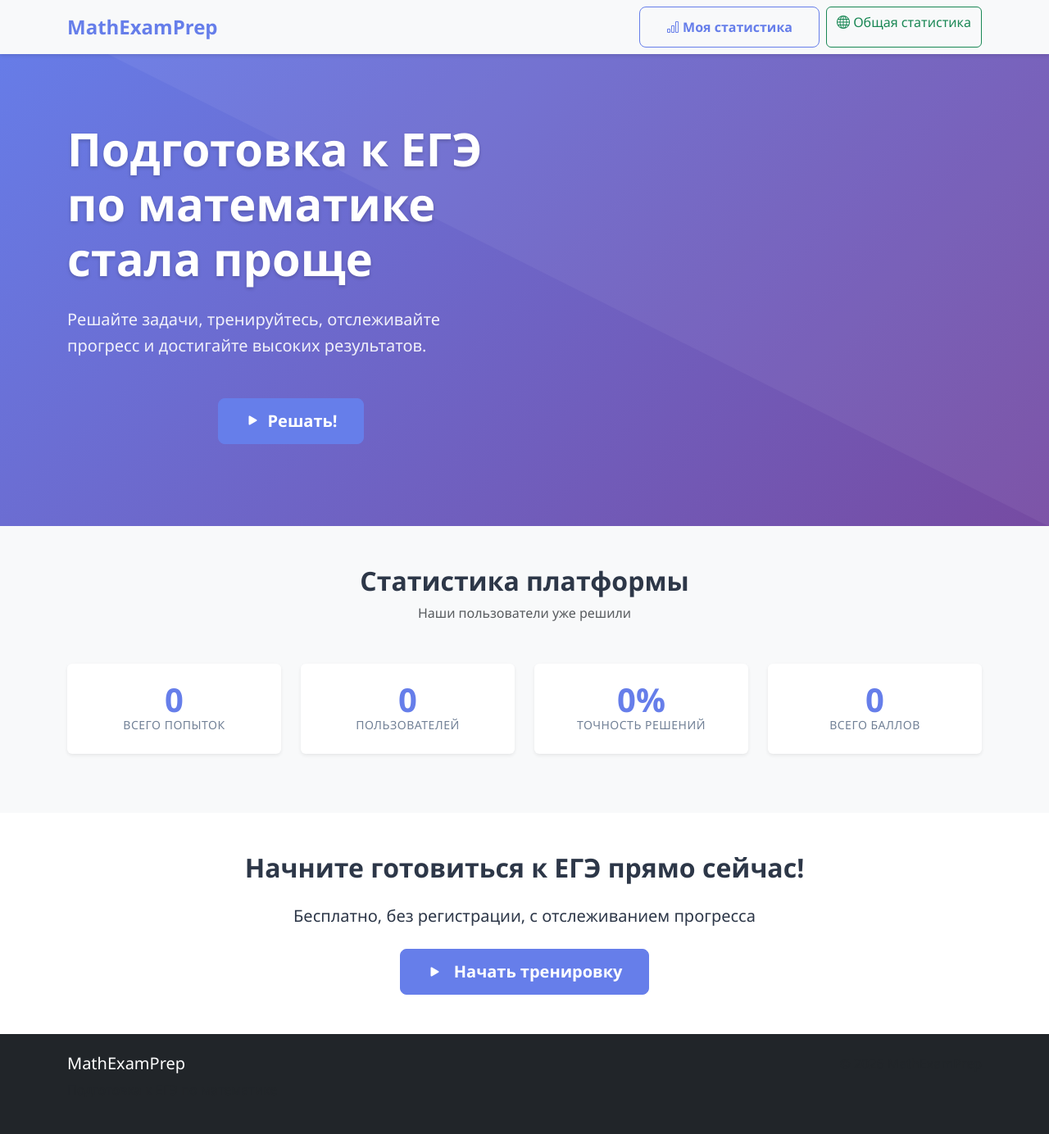
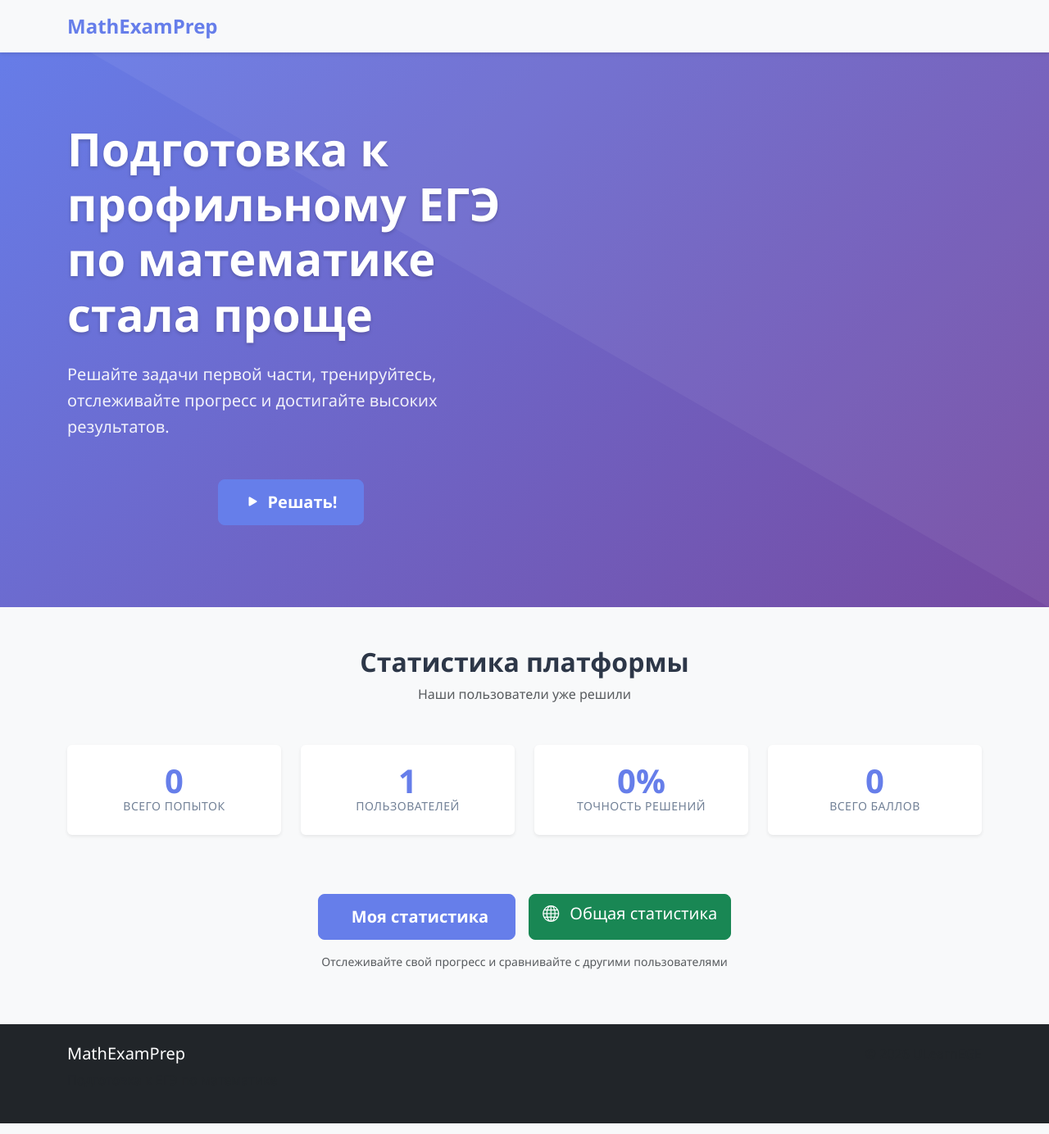
Before and after one commit to H0LYGL0R/DjangoProject, a Django app: page / in a window 1280 px wide. Shown: the whole page at 82% size. Run offline with Django 5.2, Linux system fonts and the light colour scheme; data comes from the database, SQL or seed files in the repository; data that the repository does not hold is empty.

Commit message:
fix(core): first page content corrected

```diff
--- a/templates/index.html
+++ b/templates/index.html
@@ -3,40 +3,32 @@
 <head>
     <meta charset="UTF-8">
     <meta name="viewport" content="width=device-width, initial-scale=1.0">
-    <title>ULearnEGE - Подготовка к ЕГЭ по математике</title>
+    <title>ULearnEGE - Подготовка к первой части профильного ЕГЭ по математике</title>
     {% load static %}
     <link href="https://cdn.jsdelivr.net/npm/bootstrap@5.3.0/dist/css/bootstrap.min.css" rel="stylesheet">
     <link rel="stylesheet" href="{% static 'css/style.css' %}">
     <link rel="stylesheet" href="https://cdn.jsdelivr.net/npm/bootstrap-icons@1.10.0/font/bootstrap-icons.css">
 </head>
 <body>
-    <!-- Навигация -->
     <nav class="navbar navbar-expand-lg navbar-light bg-light fixed-top">
         <div class="container">
             <a class="navbar-brand fw-bold" href="/">MathExamPrep</a>
             <div class="d-flex">
-                <a href="{% url 'user_statistics' %}" class="btn btn-outline-primary me-2">
-                    <i class="bi bi-bar-chart"></i> Моя статистика
-                </a>
-                <a href="{% url 'global_statistics' %}" class="btn btn-outline-success">
-                    <i class="bi bi-globe"></i> Общая статистика
-                </a>
             </div>
         </div>
     </nav>
 
-    <!-- Герой-секция -->
     <section class="hero-section" id="home">
         <div class="container pt-5">
             <div class="row align-items-center">
                 <div class="col-lg-6">
-                    <h1 class="display-4 fw-bold mb-4">Подготовка к ЕГЭ по математике стала проще</h1>
-                    <p class="lead mb-4">Решайте задачи, тренируйтесь, отслеживайте прогресс и достигайте высоких результатов.</p>
+                    <h1 class="display-4 fw-bold mb-4">Подготовка к профильному ЕГЭ по математике стала проще</h1>
+                    <p class="lead mb-4">Решайте задачи первой части, тренируйтесь, отслеживайте прогресс и достигайте высоких результатов.</p>
                     <div class="text-center mt-5">
                         <a href="/choose/"
                            class="btn btn-primary btn-lg px-5 py-3"
                            role="button"
-                           aria-label="Начать решение задач ЕГЭ по математике"
+                           aria-label="Начать решение задач"
                            title="Перейти к выбору заданий">
                             <i class="bi bi-play-fill me-2"></i> Решать!
                         </a>
@@ -52,47 +44,50 @@
                 <h2 class="fw-bold">Статистика платформы</h2>
                 <p class="text-muted">Наши пользователи уже решили</p>
             </div>
+
             <div class="row text-center">
                 <div class="col-md-3 col-6 mb-4">
                     <div class="p-4 bg-white rounded shadow-sm">
-                        <div class="stat-number">{{ global_stats.total_attempts }}</div>
+                        <div class="stat-number">{{ global_stats.total_attempts|default:"0" }}</div>
                         <div class="stat-label">Всего попыток</div>
                     </div>
                 </div>
                 <div class="col-md-3 col-6 mb-4">
                     <div class="p-4 bg-white rounded shadow-sm">
-                        <div class="stat-number">{{ global_stats.total_users }}</div>
+                        <div class="stat-number">{{ global_stats.total_users|default:"1" }}</div>
                         <div class="stat-label">Пользователей</div>
                     </div>
                 </div>
                 <div class="col-md-3 col-6 mb-4">
                     <div class="p-4 bg-white rounded shadow-sm">
-                        <div class="stat-number">{{ global_stats.overall_accuracy }}%</div>
+                        <div class="stat-number">{{ global_stats.overall_accuracy|default:"0" }}%</div>
                         <div class="stat-label">Точность решений</div>
                     </div>
                 </div>
                 <div class="col-md-3 col-6 mb-4">
                     <div class="p-4 bg-white rounded shadow-sm">
-                        <div class="stat-number">{{ global_stats.total_score }}</div>
+                        <div class="stat-number">{{ global_stats.total_score|default:"0" }}</div>
                         <div class="stat-label">Всего баллов</div>
                     </div>
                 </div>
             </div>
+
+            <div class="text-center mt-5">
+                <div class="d-flex justify-content-center gap-3 flex-wrap">
+                    <a href="{% url 'user_statistics' %}" class="btn btn-primary btn-lg">
+                        <i class="bi bi-person-bar-chart me-2"></i> Моя статистика
+                    </a>
+                    <a href="{% url 'global_statistics' %}" class="btn btn-success btn-lg">
+                        <i class="bi bi-globe me-2"></i> Общая статистика
+                    </a>
+                </div>
+                <p class="text-muted mt-3 small">
+                    Отслеживайте свой прогресс и сравнивайте с другими пользователями
+                </p>
+            </div>
         </div>
     </section>
 
-
-    <section class="py-5 text-center">
-        <div class="container">
-            <h2 class="fw-bold mb-4">Начните готовиться к ЕГЭ прямо сейчас!</h2>
-            <p class="lead mb-4">Бесплатно, без регистрации, с отслеживанием прогресса</p>
-            <a href="/choose/" class="btn btn-primary btn-lg px-5">
-                <i class="bi bi-play-fill me-2"></i> Начать тренировку
-            </a>
-        </div>
-    </section>
-
-    <!-- Футер -->
     <footer class="bg-dark text-white py-4">
         <div class="container">
             <div class="row">
@@ -102,7 +97,7 @@
                 </div>
                 <div class="col-md-6 text-end">
                     <p class="text-muted mb-0">
-                        &copy; 2026 MathExamPrep
+                        &copy; 2026 ULearnEGE
                     </p>
                 </div>
             </div>
```
